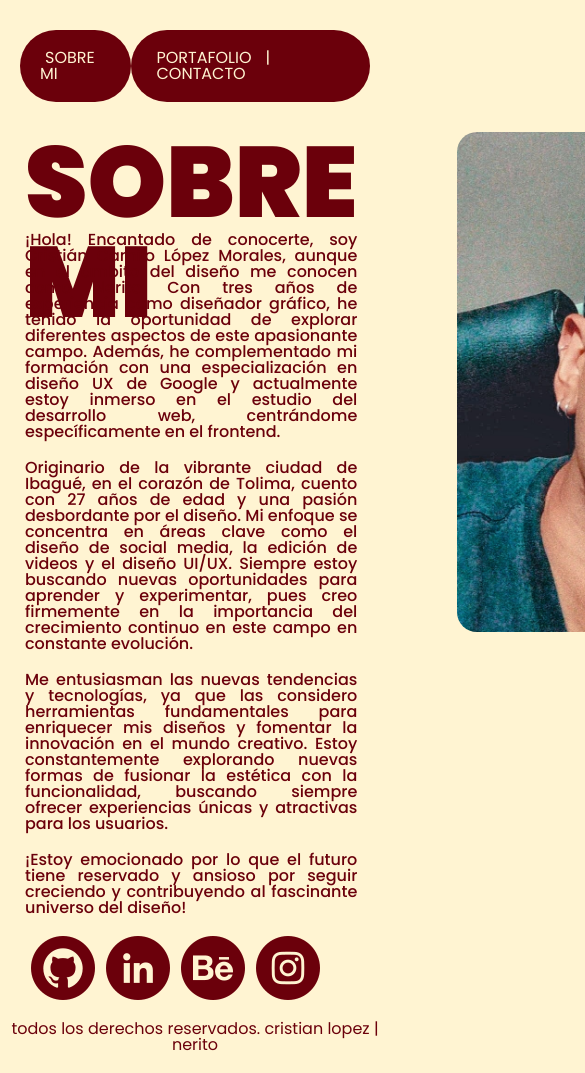
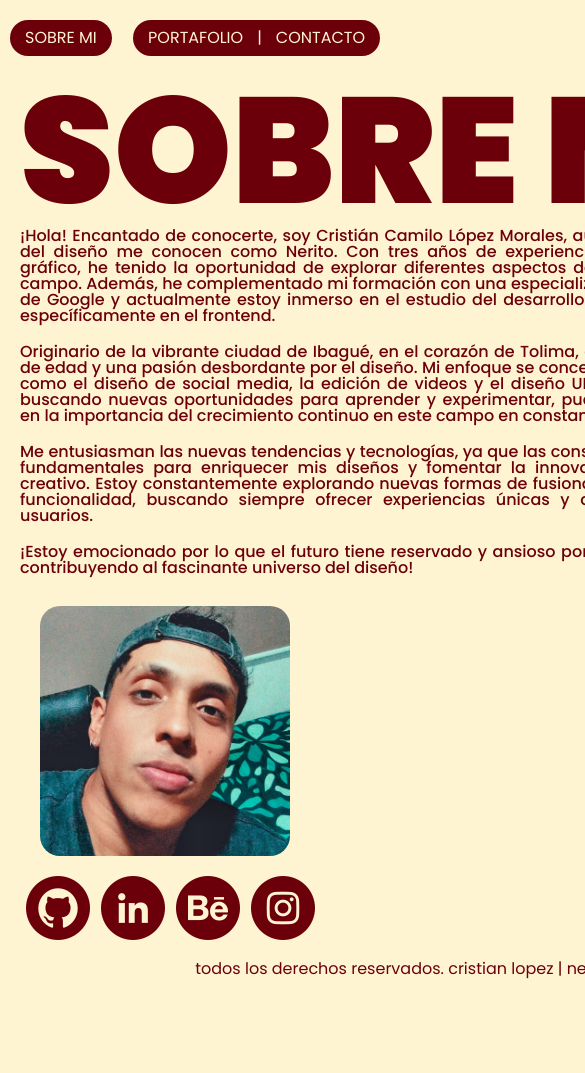
Before and after one commit to Neritoibg/portafolio, a plain HTML site: page sobremi.html in a window 390 px wide. Shown: the top 1073 px of the page, 585 px wide, since content can reach past the window. After the commit the page ends 997 px from the top, so only its background shows below. Drawn offline with Linux system fonts and the light colour scheme.

Commit message:
ajustes de responsive

```diff
--- a/css/style.css
+++ b/css/style.css
@@ -127,7 +127,7 @@ html{
 
 
 
-@media screen and (max-width:768px) and (min-width:360px){
+@media screen and (max-width:768px) and (min-width:390px){
     .navegacion{
         display: grid;
         gap: 20px;
@@ -141,12 +141,12 @@ html{
         margin-bottom: 50px;
     }
     .derechos{
-        margin-top: 80px;
+        margin-top: 30px;
         margin-bottom: 15px;
     }
 }
 
-@media screen and (max-width:360px) {
+@media screen and (max-width:390px) {
     .navegacion{
         display: grid;
         gap: 20px;
@@ -160,10 +160,11 @@ html{
         margin-bottom: 50px;
     }
     .derechos{
-        margin-top: 80px;
-        text-align: center;
-        font-size: 12px;
-        margin-bottom: 15px;
+        margin-top: 40px;
+        font-size: 10px;
+}
+.footer{
+    text-align: center;
 }
 
 }
--- a/css/stylesobremi.css
+++ b/css/stylesobremi.css
@@ -82,3 +82,64 @@ P{
     font-weight: 400;
     font-style: normal;
 }
+
+@media screen and (max-width:768px) and (min-width:390px){
+    .navegacion{
+
+        padding: 20px  10px;
+    }
+
+    .navegacion a{
+        padding: 2px 5px;
+    }
+
+    h1{
+        font-size: 150px;
+    }
+
+    .sobre{
+        margin-top: 2px;
+    }
+    .sobremi{
+        padding: 10px;
+    }
+
+    .pyc{
+        padding: 10px;
+    }
+
+    .sobremi__contenido{
+        width: 725px;
+    }
+
+    .contenido{
+        display: flex;
+        flex-direction: column;
+        column-gap: 20px;
+        width: 768px;
+        padding-left: 20px;
+    }
+
+    .sobremi__imagen{
+        margin-left: 20px;
+        margin-top: 10px;
+        margin-bottom: 20px;
+        width: 250px;
+    }
+    .iconos{
+        margin-left: 0px;
+        width: 300px;
+        height: 70px;
+    }
+
+    .derechos{
+        margin-top: 15px;
+        text-align: center;
+    }
+
+    .footer{
+        width: 768px;
+        margin-left: 20px;
+    }
+
+}
```
